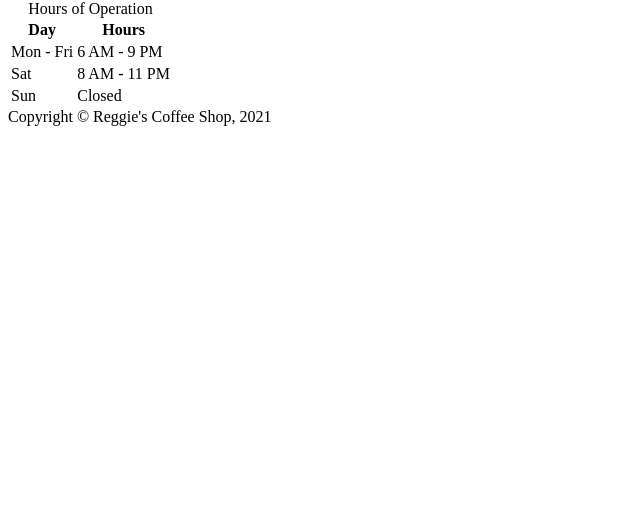
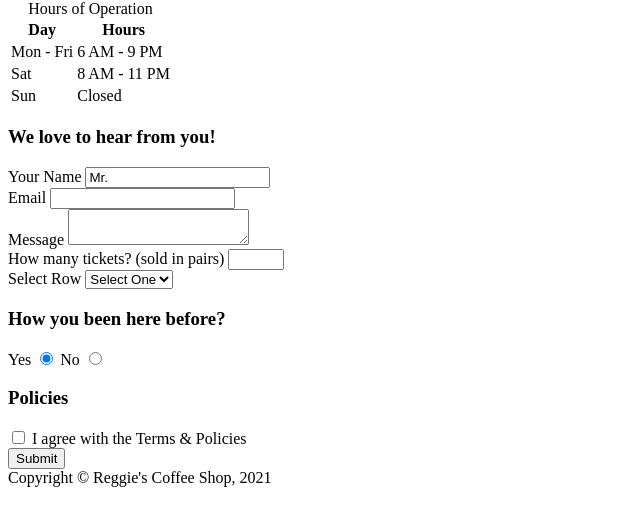
Before and after one commit to haji00/haji00.github.io, a plain HTML site: page week4/contact.html in a window 1280 px wide. Shown: the part 183-708 px from the top of the page, without its empty margins (0-640 px from the left). Drawn offline with Linux system fonts and the light colour scheme.

Commit message:
Adds contact form

```diff
--- a/week4/contact.html
+++ b/week4/contact.html
@@ -44,6 +44,54 @@
 
             </tbody>
         </table>
+        <section>
+            <h3>We love to hear from you!</h3>
+            <!-- Adding a form -->
+            <form action="thanks.html" method="get">
+                <div>
+
+                    <label for="fullname">Your Name</label>
+                    <input type="text" id="fullname" name="fullname" placeholder="John Doe" value="Mr.">
+                </div>
+                <div>
+
+                    <label for="youremail">Email</label>
+                    <input type="email" id="youremail" name="youremail" required>
+                </div>
+                <div>
+                    <label for="message">Message</label>
+                    <textarea name="message" id="message" ></textarea>
+                    <div>
+                        <label for="tickets">How many tickets? (sold in pairs)</label>
+                        <input type="number" id="tickets" name="tickets" min="2" max="10" step="2">
+                    </div>
+                </div>
+                <div>
+                    <label for="row">Select Row</label>
+                    <select id="row" name="row" required>
+                        <!-- first option value is empty so they have to select one with value since the select tag is required -->
+                        <option value="">Select One</option>
+                        <option value="front">Front row</option>
+                        <option value="center">Center row</option>
+                        <option value="back">Back row</option>
+                    </select>
+
+                </div>
+                <div>
+                    <h3>How you been here before?</h3>
+                    <label for="yes">Yes</label>
+                    <input type="radio" id="yes" name="past" value="yes" checked>
+                    <label for="no">No</label>
+                    <input type="radio" id="no" name="past" value="no">
+                </div>
+                <div>
+                    <h3> Policies</h3>
+                    <input type="checkbox" id="policies" name="policies">
+                    <label for="policies">I agree with the Terms &amp; Policies</label>
+                </div>
+                <button type="submit">Submit</button>
+            </form>
+        </section>
     </main>
     <footer>
         <!-- HTML Entities:https://www.freeformatter.com/html-entities.html -->
```
